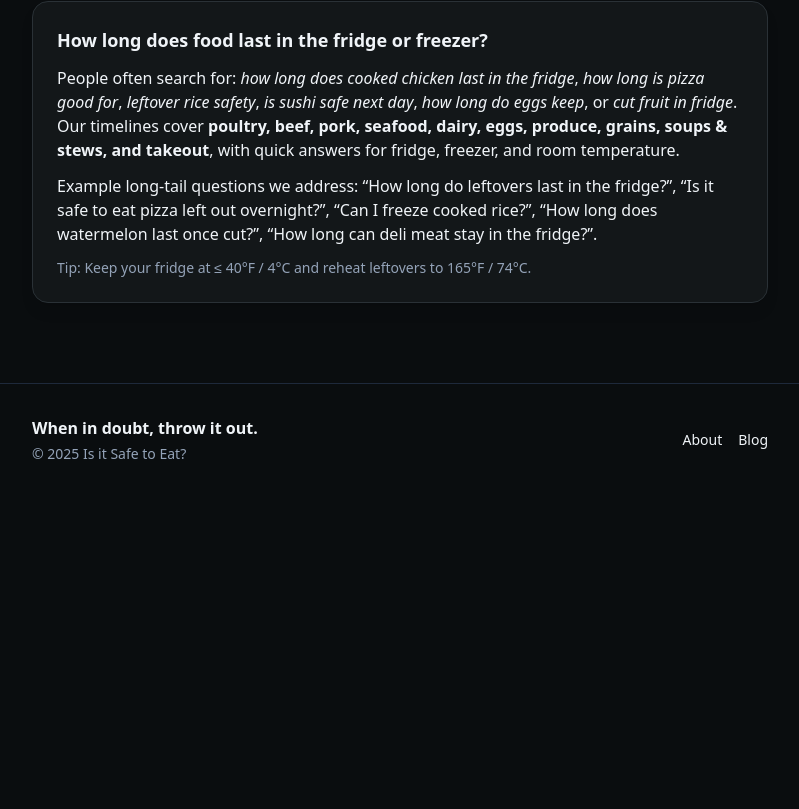
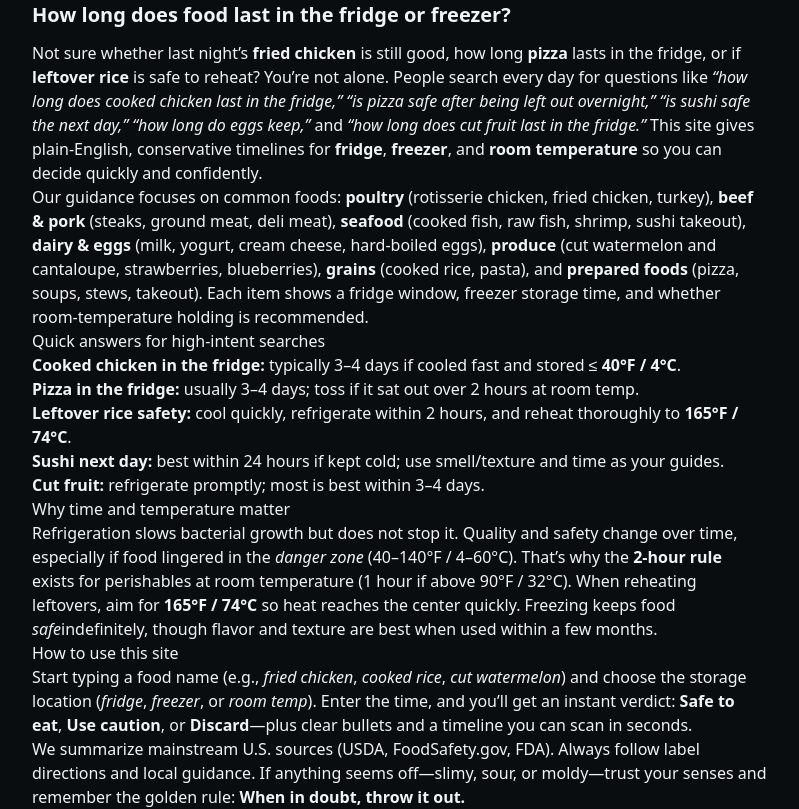
Before and after one commit to JiriTill/safe-to-eat, a Next.js app: page / in a window 1280 px wide. Shown: the part 1794-2603 px from the top of the page, without its empty margins (240-1039 px from the left). Before the commit the page ends 2290 px from the top, so only its background shows below. Built offline with nearby package versions, Linux system fonts and the light colour scheme; no server answers.

Commit message:
Update page.jsx

```diff
--- a/app/page.jsx
+++ b/app/page.jsx
@@ -82,21 +82,49 @@ export default function Home() {
       </section>
 
       {/* SEO RICH TEXT */}
-      <section className="card space-y-3">
-        <h2 className="text-lg font-semibold">How long does food last in the fridge or freezer?</h2>
-        <p>
-          People often search for: <em>how long does cooked chicken last in the fridge</em>, <em>how long is pizza good for</em>,
-          <em> leftover rice safety</em>, <em>is sushi safe next day</em>, <em>how long do eggs keep</em>, or <em>cut fruit in fridge</em>.
-          Our timelines cover <strong>poultry, beef, pork, seafood, dairy, eggs, produce, grains, soups & stews, and takeout</strong>,
-          with quick answers for fridge, freezer, and room temperature.
-        </p>
-        <p>
-          Example long-tail questions we address: “How long do leftovers last in the fridge?”, “Is it safe to eat pizza left out overnight?”,
-          “Can I freeze cooked rice?”, “How long does watermelon last once cut?”, “How long can deli meat stay in the fridge?”.
-        </p>
-        <p className="text-sm text-slate-400">
-          Tip: Keep your fridge at ≤ 40°F / 4°C and reheat leftovers to 165°F / 74°C.
-        </p>
+      <section aria-labelledby="seo" className="space-y-3">
+        <h2 id="seo" className="text-xl font-semibold">How long does food last in the fridge or freezer?</h2>
+        <div className="prose prose-invert max-w-none">
+          <p>
+            Not sure whether last night’s <strong>fried chicken</strong> is still good, how long
+            <strong> pizza </strong> lasts in the fridge, or if <strong>leftover rice</strong> is safe to reheat? You’re not alone. People search every day for
+            questions like <em>“how long does cooked chicken last in the fridge,” “is pizza safe after being left out overnight,” “is sushi safe the next day,”
+            “how long do eggs keep,”</em> and <em>“how long does cut fruit last in the fridge.”</em> This site gives plain-English, conservative timelines for
+            <strong> fridge</strong>, <strong>freezer</strong>, and <strong>room temperature</strong> so you can decide quickly and confidently.
+          </p>
+          <p>
+            Our guidance focuses on common foods: <strong>poultry</strong> (rotisserie chicken, fried chicken, turkey), <strong>beef &amp; pork</strong> (steaks,
+            ground meat, deli meat), <strong>seafood</strong> (cooked fish, raw fish, shrimp, sushi takeout), <strong>dairy &amp; eggs</strong> (milk, yogurt,
+            cream cheese, hard-boiled eggs), <strong>produce</strong> (cut watermelon and cantaloupe, strawberries, blueberries), <strong>grains</strong> (cooked
+            rice, pasta), and <strong>prepared foods</strong> (pizza, soups, stews, takeout). Each item shows a fridge window, freezer storage time, and whether
+            room-temperature holding is recommended.
+          </p>
+          <h3>Quick answers for high-intent searches</h3>
+          <ul>
+            <li><strong>Cooked chicken in the fridge:</strong> typically 3–4 days if cooled fast and stored ≤ <strong>40°F / 4°C</strong>.</li>
+            <li><strong>Pizza in the fridge:</strong> usually 3–4 days; toss if it sat out over 2 hours at room temp.</li>
+            <li><strong>Leftover rice safety:</strong> cool quickly, refrigerate within 2 hours, and reheat thoroughly to <strong>165°F / 74°C</strong>.</li>
+            <li><strong>Sushi next day:</strong> best within 24 hours if kept cold; use smell/texture and time as your guides.</li>
+            <li><strong>Cut fruit:</strong> refrigerate promptly; most is best within 3–4 days.</li>
+          </ul>
+          <h3>Why time and temperature matter</h3>
+          <p>
+            Refrigeration slows bacterial growth but does not stop it. Quality and safety change over time, especially if food lingered in the
+            <em> danger zone</em> (40–140°F / 4–60°C). That’s why the <strong>2-hour rule</strong> exists for perishables at room temperature (1 hour if above
+            90°F / 32°C). When reheating leftovers, aim for <strong>165°F / 74°C</strong> so heat reaches the center quickly. Freezing keeps food <em>safe</em>
+            indefinitely, though flavor and texture are best when used within a few months.
+          </p>
+          <h3>How to use this site</h3>
+          <p>
+            Start typing a food name (e.g., <em>fried chicken</em>, <em>cooked rice</em>, <em>cut watermelon</em>) and choose the storage location
+            (<em>fridge</em>, <em>freezer</em>, or <em>room temp</em>). Enter the time, and you’ll get an instant verdict: <strong>Safe to eat</strong>,
+            <strong> Use caution</strong>, or <strong>Discard</strong>—plus clear bullets and a timeline you can scan in seconds.
+          </p>
+          <p>
+            We summarize mainstream U.S. sources (USDA, FoodSafety.gov, FDA). Always follow label directions and local guidance. If anything seems off—slimy,
+            sour, or moldy—trust your senses and remember the golden rule: <strong>When in doubt, throw it out.</strong>
+          </p>
+        </div>
       </section>
     </div>
   );
```
